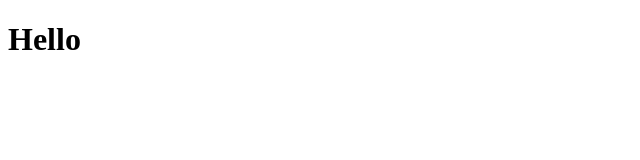
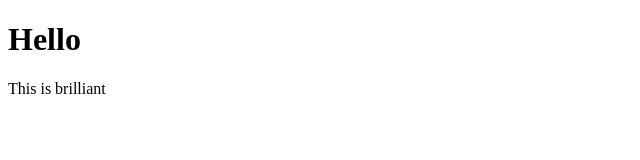
Before and after one commit to Ganto12/coursera, a plain HTML site: page site/index.html in a window 1280 px wide. Shown: the whole page, without its empty margins (0-640 px from the left). Drawn offline with Linux system fonts and the light colour scheme.

Commit message:
small addition

```diff
--- a/site/index.html
+++ b/site/index.html
@@ -5,5 +5,6 @@
 </head>
 <body>
 	<h1> Hello</h1>
+	<p>This is brilliant</p>
 </body>
 </html>
```
